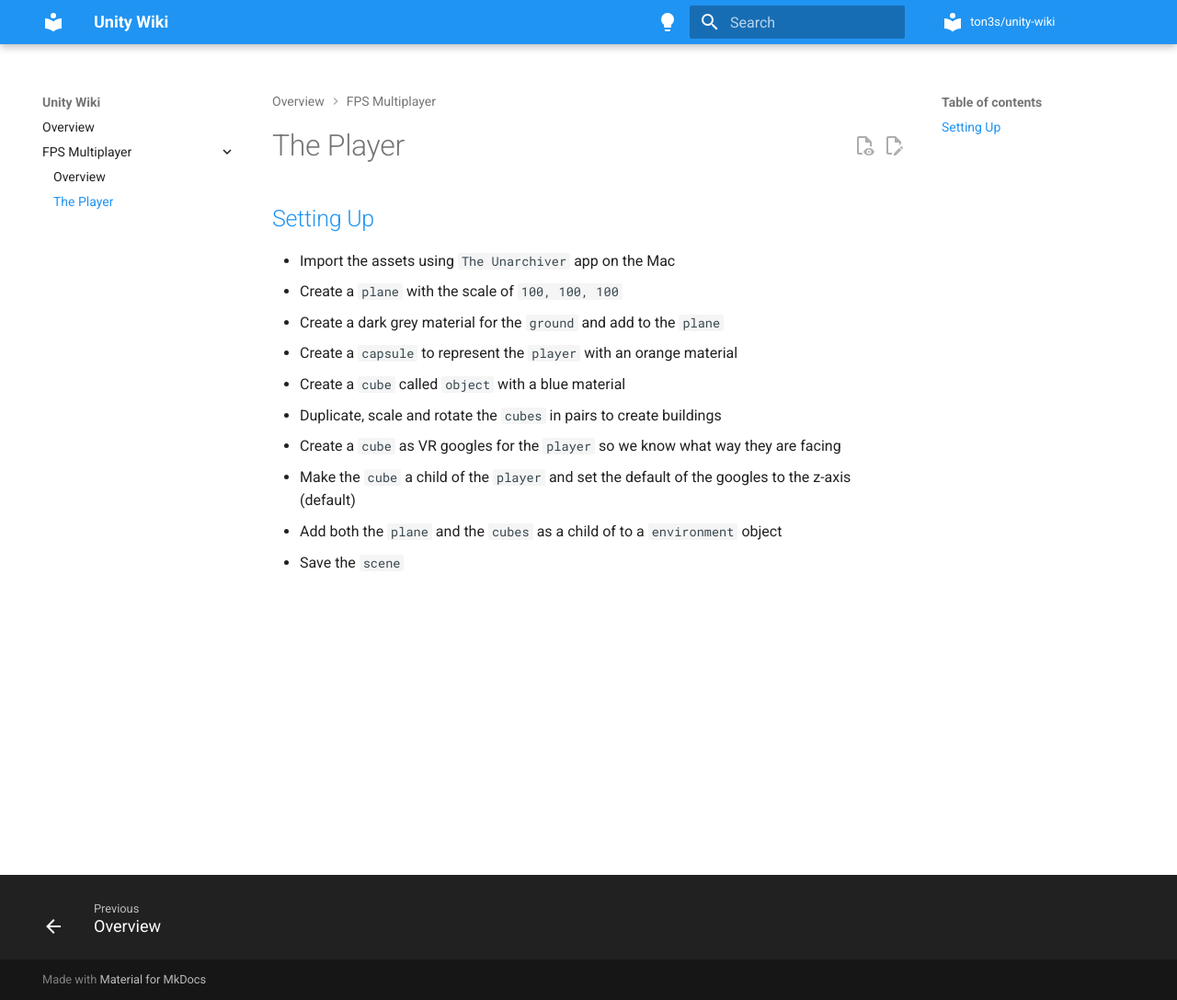
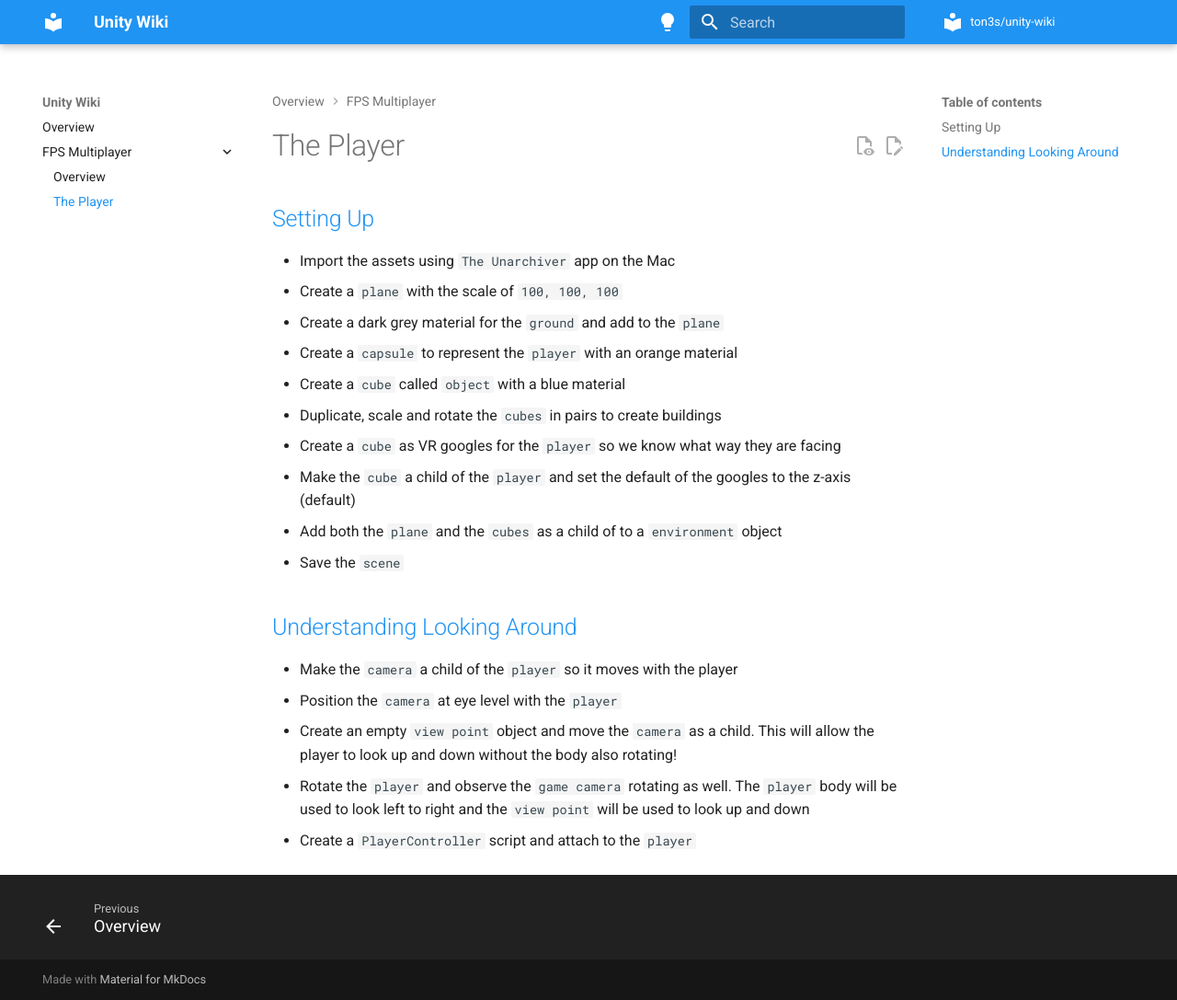
Before and after one commit to ton3s/unity-wiki, an MkDocs documentation site: the page built from docs/fps-multiplayer/the-player.md, in a window 1280 px wide and 1087 px high. Shown: the whole window at 92% size. Built offline with MkDocs 1.6.1 and Material for MkDocs 9.7.7, drawn with Linux system fonts in a browser that asks for light colours.

Commit message:
Add video 3

```diff
--- a/docs/fps-multiplayer/the-player.md
+++ b/docs/fps-multiplayer/the-player.md
@@ -12,3 +12,11 @@
 - Make the `cube` a child of the `player` and set the default of the googles to the z-axis (default)
 - Add both the `plane` and the `cubes` as a child of to a `environment` object
 - Save the `scene`
+
+## [Understanding Looking Around](https://www.udemy.com/course/unity-online-multiplayer/learn/lecture/25987868#overview)
+
+- Make the `camera` a child of the `player` so it moves with the player
+- Position the `camera` at eye level with the `player`
+- Create an empty `view point` object and move the `camera` as a child. This will allow the player to look up and down without the body also rotating!
+- Rotate the `player` and observe the `game camera` rotating as well. The `player` body will be used to look left to right and the `view point` will be used to look up and down
+- Create a `PlayerController` script and attach to the `player`
```
